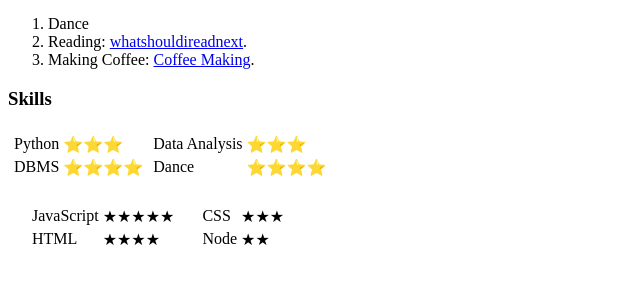
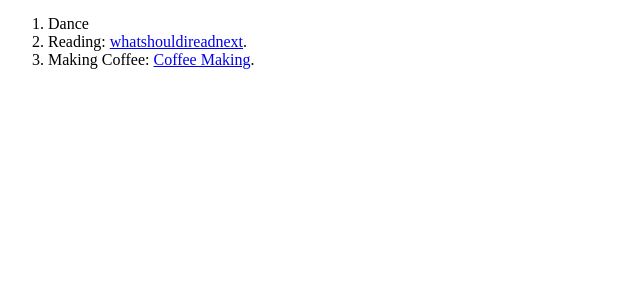
Before and after one commit to cozycozy27/cv, a plain HTML site: page Hobbiesss.html in a window 1280 px wide. Shown: the part 44-328 px from the top of the page, without its empty margins (0-640 px from the left). Drawn offline with Linux system fonts and the light colour scheme.

Commit message:
Update Hobbiesss.html

```diff
--- a/Hobbiesss.html
+++ b/Hobbiesss.html
@@ -19,82 +19,3 @@
       Making Coffee: <a href="https://www.youtube.com/watch?v=KUbcXJ7rJAQ">Coffee Making</a>.
     </li>
   </ol>
-
-
-  <h3>Skills</h3>
-  <table>
-    <tr>
-      <td>
-        <table>
-          <tr>
-            <td>
-              Python
-            </td>
-            <td>
-              ⭐⭐⭐
-            </td>
-          </tr>
-          <tr>
-            <td>
-              DBMS
-            </td>
-            <td>
-              ⭐⭐⭐⭐
-            </td>
-          </tr>
-        </table>
-      </td>
-      <td>
-        <table>
-          <tr>
-            <td>
-              Data Analysis
-            </td>
-            <td>
-              ⭐⭐⭐
-            </td>
-          </tr>
-          <tr>
-            <td>
-              Dance
-            </td>
-            <td>
-              ⭐⭐⭐⭐
-            </td>
-          </tr>
-        </table>
-      </td>
-    </tr>
-  </table>
-
-  <table cellspacing='20'>
-        <tr>      <!-- Row Start -->
-            <td>    <!-- 1st Column Start-->
-                <table>    <!-- Table inside 1st Column (Start)-->
-                    <tr>
-                        <td>JavaScript</td>
-                        <td>★★★★★</td>
-                    </tr>
-                    <tr>
-                        <td>HTML</td>
-                        <td>★★★★</td>
-                    </tr>
-                </table>    <!-- Table inside 1st Column (End)-->
-            </td>    <!-- 1st Column End -->
-            <td>     <!-- 2nd Column Start-->
-                <table>    <!-- Table inside 2nd Column (Start)-->
-                    <tr>
-                        <td>CSS</td>
-                        <td>★★★</td>
-                    </tr>
-                    <tr>
-                        <td>Node</td>
-                        <td>★★</td>
-                    </tr>
-                </table>    <!-- Table inside 2nd Column (End)-->
-            </td>      <!-- 2nd Column End-->
-        </tr>      <!-- Row End -->
-    </table>
-</body>
-
-</html>
```
